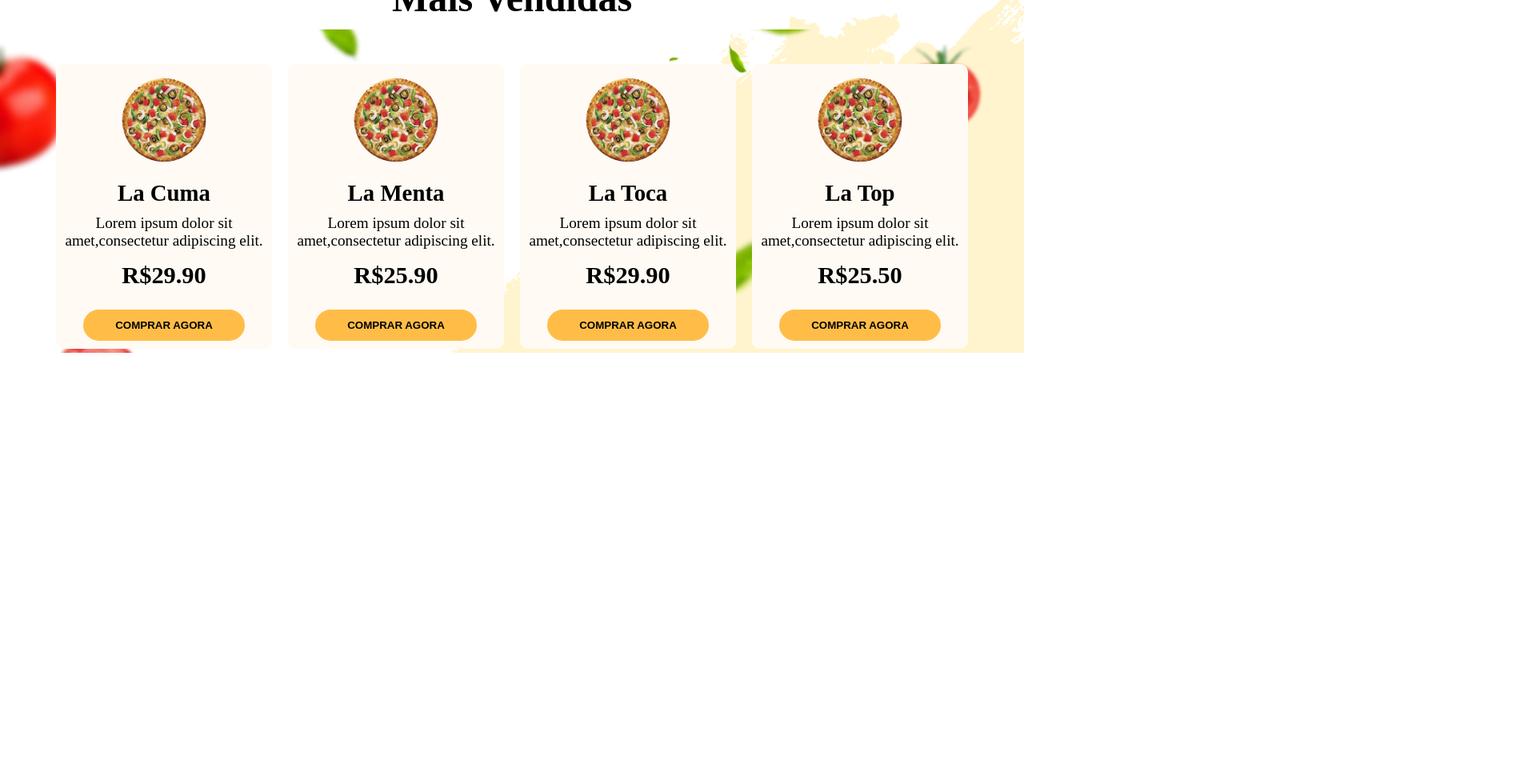
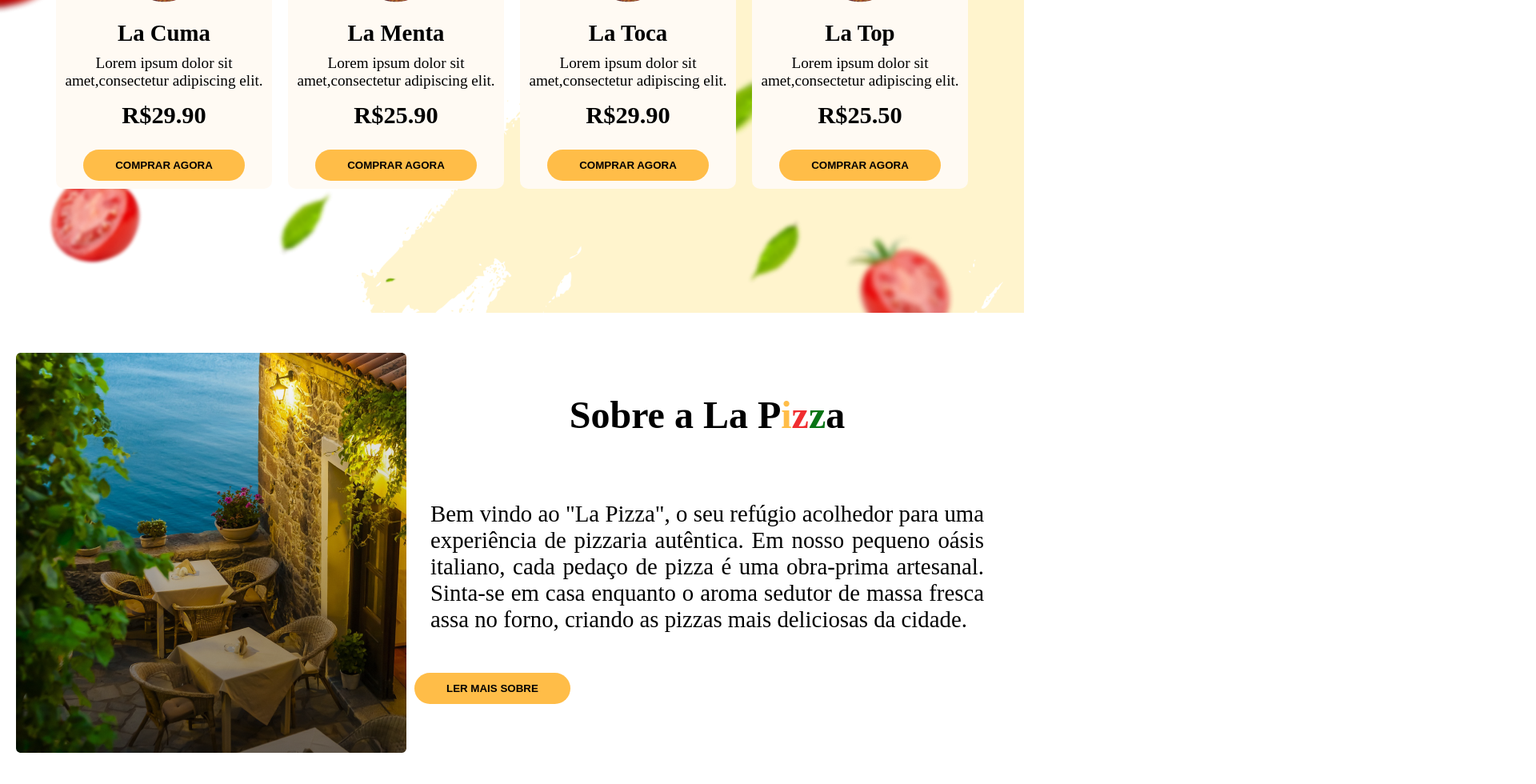
Before and after one commit to Anselmo17/LaPizza, an Angular app: page / in a window 1280 px wide. Shown: the part 684-1664 px from the top of the page at 80% size, 1920 px wide, since content can reach past the window. Before the commit the page ends 1215 px from the top, so only its background shows below. Built offline with nearby package versions, Linux system fonts and the light colour scheme.

Commit message:
FEAT:Adicionando sessao sobre a empresa

```diff
--- a/src/app/app.component.html
+++ b/src/app/app.component.html
@@ -29,4 +29,24 @@
     </section>
   </section>
 
+  <!-- Sobre -->
+  <section class="about">
+    <div class="img-about">
+      <img src="../assets/about.png"/>
+    </div>
+    <div class="img-about">
+    <h2>Sobre a La
+        P<span class="letterI">i</span>
+        <span class="letterZ">z</span>
+        <span class="letterZZ">z</span>a
+    </h2>
+      <p>
+        Bem vindo ao "La Pizza", o seu refúgio acolhedor para uma experiência de pizzaria autêntica.
+        Em nosso pequeno oásis italiano, cada pedaço de pizza é uma obra-prima artesanal.
+        Sinta-se em casa enquanto o aroma sedutor de massa fresca assa no forno, criando
+        as pizzas mais deliciosas da cidade.
+      </p>
+      <button type="button" class="btn-about">LER MAIS SOBRE</button>
+    </div>
+  </section>
 </section>
--- a/src/app/app.component.scss
+++ b/src/app/app.component.scss
@@ -7,7 +7,7 @@
 .banner img {
     height: 100%;
     max-height: 600px;
-    //width: 100%;
+    width: 100%;
 }
 
 .vendidas {
@@ -15,18 +15,19 @@
     width: auto;
     margin-left: auto;
     margin-right: auto;
-    max-height: 746px;
     margin-top: auto;
-    //position: relative;
-    background-image: url('../assets/bg.png');
+    padding-bottom: 60px;
+    position: relative;
+    background-image: url("../assets/bg.png");
     background-repeat: no-repeat;
+    background-size: cover;
     height: auto;
-    max-height: 100vh;
+    // max-height: 100vh;
     background-size: cover;
 }
 
 .vendidas img {
-    position: absolute;
+    position: relative;
 }
 
 .pizzas {
@@ -45,7 +46,7 @@ h2 {
 
 .card {
     padding: 10px;
-    background-color:#FFFAF3;
+    background-color: #fffaf3;
     gap: 5px;
     display: flex;
     flex-direction: column;
@@ -94,3 +95,36 @@ button {
     margin-top: 10px;
     margin-bottom: 20px;
 }
+
+.about {
+    display: flex;
+    margin-top: 30px;
+    margin-bottom: 30px;
+    padding: 20px;
+}
+.img-about {
+    width: auto;
+}
+
+.img-about p {
+    padding: 30px;
+    text-align: justify;
+    font-size: 1.8em;
+}
+
+.btn-about {
+    margin-top: 20px;
+    margin-left: 10px;
+}
+
+.letterI {
+    color: #ffbd48;
+}
+
+.letterZ {
+    color: #f02d30;
+}
+
+.letterZZ {
+    color: #087415;
+}
```
Also changed, not shown: src/assets/about.png (added).
